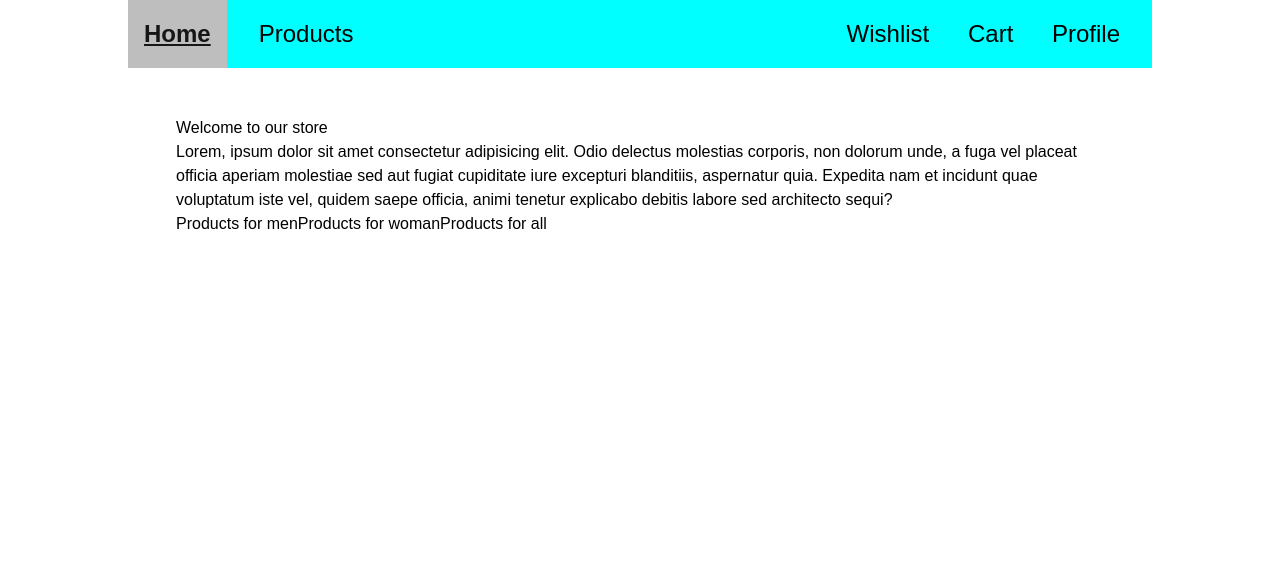
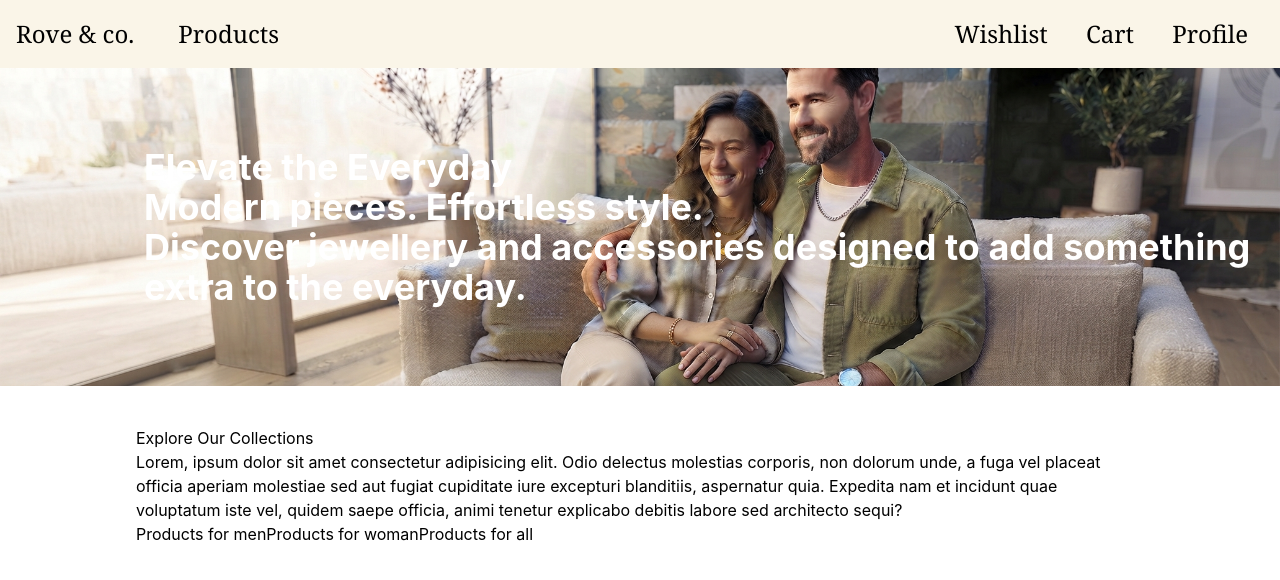
Before and after one commit to ryan-badenhorst/e-commerce-store, a React (Vite) app: page / in a window 1280 px wide. Shown: the top 580 px of the page. Built offline with nearby package versions, Linux system fonts and the light colour scheme.

Commit message:
Update styling sitewide

```diff
--- a/src/components/Header.tsx
+++ b/src/components/Header.tsx
@@ -10,9 +10,9 @@ export default function Header() {
     }
 
     return (
-        <div className="navbar">
+        <div className="font-serif">
             <nav>
-                <NavLink to="/" style={({ isActive }) => isActive ? activeStyles : undefined}> Home </NavLink>
+                <NavLink to="/"> Rove & co. </NavLink>
 
                 <NavLink to="/products" style={({ isActive }) => isActive ? activeStyles : undefined}> Products </NavLink>
 
--- a/src/index.css
+++ b/src/index.css
@@ -1,25 +1,15 @@
 @import "tailwindcss";
 
 @layer base {
-  body {
-    @apply p-0;
-  }
-}
-
-* {
-    box-sizing: border-box;
-}
-
-body {
-    font-family: Arial, Helvetica, sans-serif;
-    margin: 0 8rem;
+    body {
+        @apply p-0 font-sans;
+    }
 }
 
 nav {
     display: flex;
-    gap: 1rem;
-    margin-bottom: 1rem;
-    background-color: aqua;
+    gap: 0.75rem;
+    background-color: rgb(250, 245, 232);
 }
 
 a {
@@ -28,7 +18,7 @@ a {
 }
 
 .home {
-    margin: 3rem;
+    margin: 2rem;
 }
 
 .left-nav {
--- a/src/pages/Home.tsx
+++ b/src/pages/Home.tsx
@@ -1,7 +1,31 @@
+import homeHero from "../images/home-hero-five.jpg"
+
 export default function Home() {
     return (
-        <div className="home">
-            <h1>Welcome to our store</h1>
+        <>
+            <div className="relative">
+                <img
+                    src={homeHero}
+                    alt="A man and a woman wearing jewelry in an everyday setting"
+                    className="w-full"
+                />
+
+                <div className="absolute inset-0 flex items-center">
+                    <div className="ml-36">
+                        <h1 className="text-4xl font-bold text-white">
+                            Elevate the Everyday
+                            <br />
+                            Modern pieces. Effortless style.
+                            <br />
+                            Discover jewellery and accessories designed to add something extra to the everyday.
+                        </h1>
+                    </div>
+                </div>
+            </div>
+
+            <div className="mx-34 my-10">
+
+                <h1>Explore Our Collections</h1>
 
                 <p>
                     Lorem, ipsum dolor sit amet consectetur adipisicing elit. Odio delectus molestias corporis, non dolorum unde, a fuga vel placeat officia aperiam molestiae sed aut fugiat cupiditate iure excepturi blanditiis, aspernatur quia. Expedita nam et incidunt quae voluptatum iste vel, quidem saepe officia, animi tenetur explicabo debitis labore sed architecto sequi?
@@ -11,5 +35,6 @@ export default function Home() {
                 <button>Products for woman</button>
                 <button>Products for all</button>
             </div>
+        </>
     )
 }
```
Also changed, not shown: src/images/home-hero-five.jpg (added). Lines whose indentation alone changed are shown as unchanged.
